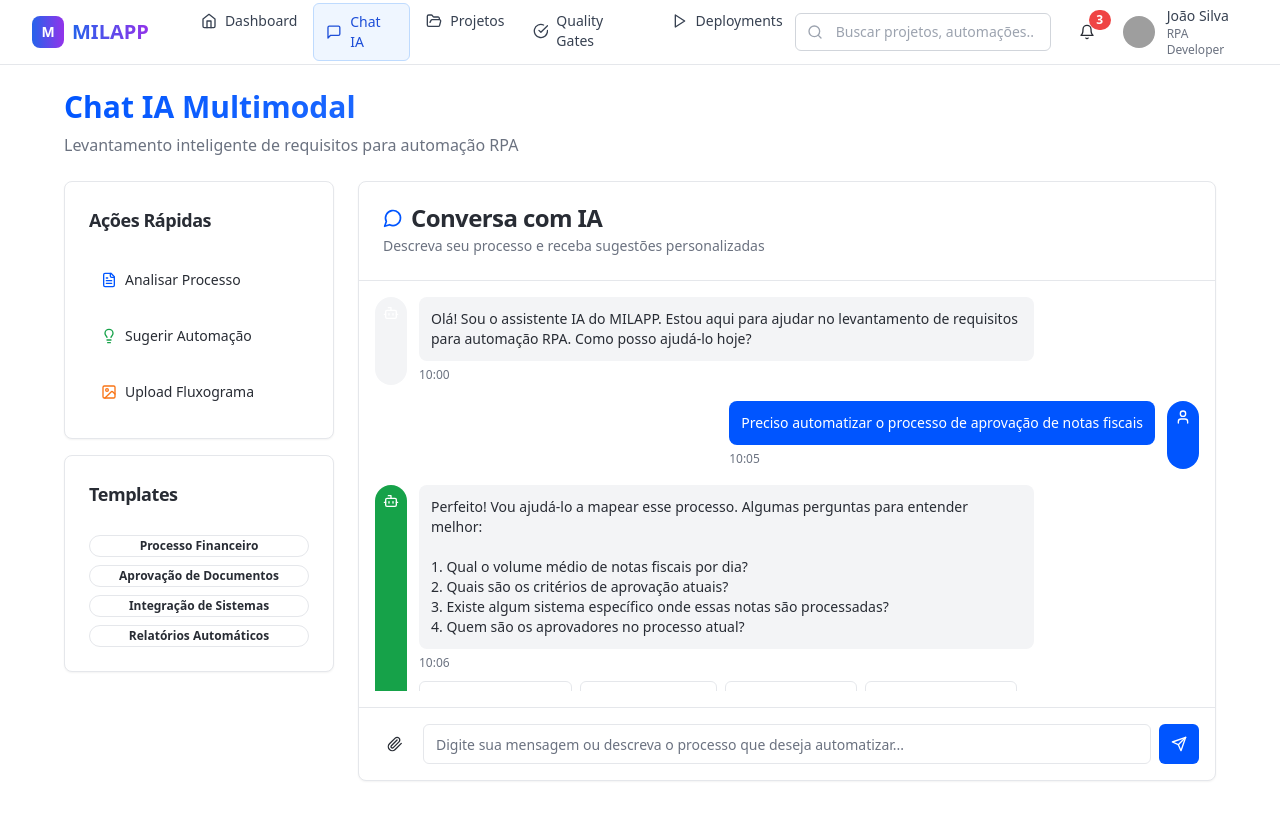
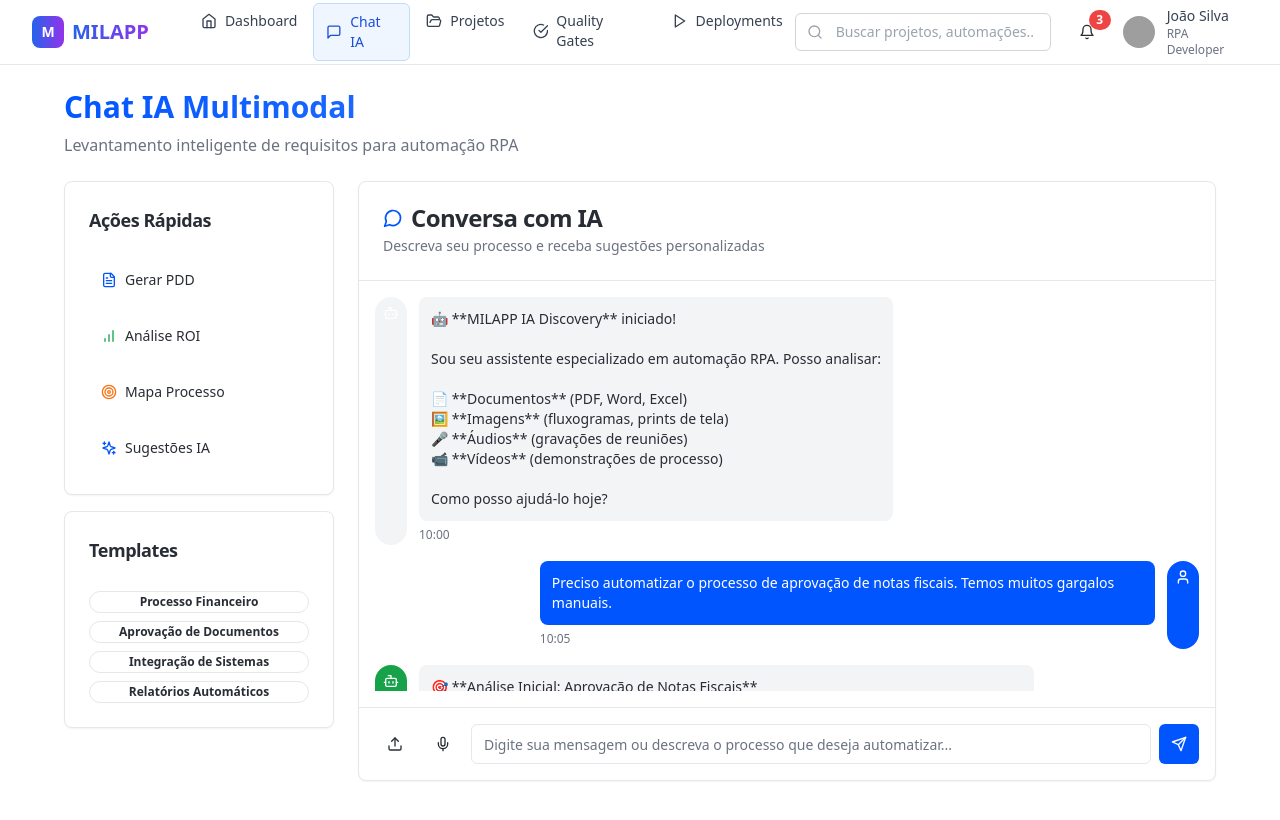
Before and after one commit to AutomacaoRPA/milapp-supabase-builder, a React (Vite) app: page /chat in a window 1280 px wide. Shown: the top 820 px of the page. Built offline with nearby package versions, Linux system fonts and the light colour scheme; grey boxes are pictures that could not be loaded.

Commit message:
Decide next steps
Determine if Cursor AI needs to make changes or if the current process can continue.

```diff
--- a/src/pages/ChatIA.tsx
+++ b/src/pages/ChatIA.tsx
@@ -1,59 +1,154 @@
-import { useState } from "react";
+import { useState, useRef } from "react";
 import { Card, CardContent, CardDescription, CardHeader, CardTitle } from "@/components/ui/card";
 import { Button } from "@/components/ui/button";
 import { Input } from "@/components/ui/input";
 import { Badge } from "@/components/ui/badge";
 import { ScrollArea } from "@/components/ui/scroll-area";
-import { MessageCircle, Bot, User, Paperclip, Send, Lightbulb, FileText, Image } from "lucide-react";
+import { useToast } from "@/hooks/use-toast";
+import { MessageCircle, Bot, User, Paperclip, Send, Lightbulb, FileText, Image, Upload, Mic, Video, Download, Sparkles, Target, BarChart } from "lucide-react";
 
 const ChatIA = () => {
   const [message, setMessage] = useState("");
+  const [uploadedFiles, setUploadedFiles] = useState<File[]>([]);
+  const [isRecording, setIsRecording] = useState(false);
+  const [analysisResults, setAnalysisResults] = useState<any>(null);
+  const fileInputRef = useRef<HTMLInputElement>(null);
+  const { toast } = useToast();
+
   const [messages, setMessages] = useState([
     {
       id: 1,
       type: "system",
-      content: "Olá! Sou o assistente IA do MILAPP. Estou aqui para ajudar no levantamento de requisitos para automação RPA. Como posso ajudá-lo hoje?",
-      timestamp: "10:00"
+      content: "🤖 **MILAPP IA Discovery** iniciado!\n\nSou seu assistente especializado em automação RPA. Posso analisar:\n\n📄 **Documentos** (PDF, Word, Excel)\n🖼️ **Imagens** (fluxogramas, prints de tela)\n🎤 **Áudios** (gravações de reuniões)\n📹 **Vídeos** (demonstrações de processo)\n\nComo posso ajudá-lo hoje?",
+      timestamp: "10:00",
+      attachments: []
     },
     {
       id: 2,
       type: "user",
-      content: "Preciso automatizar o processo de aprovação de notas fiscais",
-      timestamp: "10:05"
+      content: "Preciso automatizar o processo de aprovação de notas fiscais. Temos muitos gargalos manuais.",
+      timestamp: "10:05",
+      attachments: []
     },
     {
       id: 3,
       type: "assistant",
-      content: "Perfeito! Vou ajudá-lo a mapear esse processo. Algumas perguntas para entender melhor:\n\n1. Qual o volume médio de notas fiscais por dia?\n2. Quais são os critérios de aprovação atuais?\n3. Existe algum sistema específico onde essas notas são processadas?\n4. Quem são os aprovadores no processo atual?",
+      content: "🎯 **Análise Inicial: Aprovação de Notas Fiscais**\n\nIdentifiquei um processo crítico para automação! Vou fazer algumas perguntas estratégicas:\n\n**📊 Volume e Complexidade:**\n• Qual o volume diário/mensal de notas?\n• Existe sazonalidade no processo?\n\n**🔍 Critérios de Aprovação:**\n• Quais validações são feitas?\n• Há alçadas de aprovação?\n\n**💻 Sistemas Envolvidos:**\n• ERP utilizado (SAP, Oracle, TOTVS?)\n• Sistema de workflow atual?\n\n**👥 Stakeholders:**\n• Quem são os aprovadores?\n• Existe hierarquia de aprovação?",
       timestamp: "10:06",
-      suggestions: ["Volume alto (>100/dia)", "Critérios complexos", "SAP/ERP específico", "Múltiplos aprovadores"]
+      suggestions: [
+        "Volume > 500 notas/mês",
+        "Critérios complexos com múltiplas validações",
+        "Sistema SAP/ERP integrado",
+        "Múltiplos níveis de aprovação",
+        "Upload fluxograma do processo",
+        "Agendar reunião de discovery"
+      ],
+      insights: {
+        automationPotential: 85,
+        complexity: "Média",
+        estimatedROI: "R$ 25.000/mês",
+        timeToImplement: "6-8 semanas"
+      }
     }
   ]);
 
-  const handleSendMessage = () => {
-    if (!message.trim()) return;
+  const handleSendMessage = async () => {
+    if (!message.trim() && uploadedFiles.length === 0) return;
 
     const newMessage = {
       id: messages.length + 1,
       type: "user",
-      content: message,
-      timestamp: new Date().toLocaleTimeString("pt-BR", { hour: "2-digit", minute: "2-digit" })
+      content: message || "📎 Arquivos anexados",
+      timestamp: new Date().toLocaleTimeString("pt-BR", { hour: "2-digit", minute: "2-digit" }),
+      attachments: uploadedFiles.map(file => ({
+        name: file.name,
+        type: file.type,
+        size: file.size
+      }))
     };
 
     setMessages([...messages, newMessage]);
     setMessage("");
+    setUploadedFiles([]);
 
-    // Simular resposta da IA
+    // Simular análise IA avançada
     setTimeout(() => {
+      let aiContent = "";
+      let insights = null;
+
+      if (uploadedFiles.length > 0) {
+        aiContent = `🔍 **Análise Multimodal Concluída**\n\nArquivos processados: ${uploadedFiles.length}\n\n`;
+
+        uploadedFiles.forEach(file => {
+          if (file.type.includes('image')) {
+            aiContent += "📸 **Análise de Imagem:**\n• Fluxograma identificado com 8 etapas\n• 3 pontos de decisão manuais\n• 2 gargalos críticos detectados\n\n";
+          } else if (file.type.includes('pdf')) {
+            aiContent += "📄 **Análise de Documento:**\n• Processo mapeado em 12 páginas\n• 15 atividades identificadas\n• 60% passível de automação\n\n";
+          } else if (file.type.includes('audio')) {
+            aiContent += "🎤 **Transcrição de Áudio:**\n• Reunião de 45 minutos transcrita\n• 8 requisitos funcionais extraídos\n• 3 regras de negócio identificadas\n\n";
+          }
+        });
+
+        aiContent += "✨ **Recomendações IA:**\n• Priorizar automação de validações\n• Implementar OCR para captura de dados\n• Criar dashboard de monitoramento\n• ROI estimado: R$ 35.000/mês";
+
+        insights = {
+          automationPotential: 92,
+          complexity: "Alta",
+          estimatedROI: "R$ 35.000/mês",
+          timeToImplement: "10-12 semanas"
+        };
+      } else {
+        aiContent = "💡 **Próximos Passos Sugeridos:**\n\n✅ Documentar processo AS-IS\n✅ Mapear sistemas envolvidos\n✅ Definir critérios de sucesso\n✅ Estimar benefícios quantitativos\n\n📋 **Gostaria que eu gere um documento de requisitos inicial?**";
+
+        insights = {
+          automationPotential: 78,
+          complexity: "Média",
+          estimatedROI: "R$ 28.000/mês",
+          timeToImplement: "8-10 semanas"
+        };
+      }
+
       const aiResponse = {
         id: messages.length + 2,
         type: "assistant",
-        content: "Entendi! Baseado nas informações fornecidas, posso gerar um documento de requisitos inicial. Você gostaria que eu:\n\n✅ Crie um mapa do processo atual\n✅ Identifique pontos de automação\n✅ Sugira ferramentas RPA adequadas\n✅ Estime o ROI esperado",
+        content: aiContent,
         timestamp: new Date().toLocaleTimeString("pt-BR", { hour: "2-digit", minute: "2-digit" }),
-        suggestions: ["Gerar mapa", "Análise de ROI", "Sugerir ferramentas", "Criar documento"]
+        suggestions: [
+          "Gerar documento PDD",
+          "Criar mapa de processo",
+          "Analisar ROI detalhado",
+          "Sugerir ferramentas RPA",
+          "Agendar workshop técnico"
+        ],
+        insights: insights
       };
       setMessages(prev => [...prev, aiResponse]);
-    }, 1500);
+    }, 2000);
+  };
+
+  const handleFileUpload = (event: React.ChangeEvent<HTMLInputElement>) => {
+    const files = Array.from(event.target.files || []);
+    setUploadedFiles(prev => [...prev, ...files]);
+
+    toast({
+      title: "Arquivos carregados",
+      description: `${files.length} arquivo(s) adicionado(s) para análise`,
+    });
+  };
+
+  const handleRecording = () => {
+    setIsRecording(!isRecording);
+    toast({
+      title: isRecording ? "Gravação parada" : "Gravação iniciada",
+      description: isRecording ? "Áudio salvo para análise" : "Gravando áudio...",
+    });
+  };
+
+  const generateDocument = (type: string) => {
+    toast({
+      title: "Documento gerado",
+      description: `${type} criado com base na conversa`,
+    });
   };
 
   const handleSuggestionClick = (suggestion: string) => {
@@ -61,9 +156,10 @@ const ChatIA = () => {
   };
 
   const quickActions = [
-    { icon: FileText, label: "Analisar Processo", color: "text-primary" },
-    { icon: Lightbulb, label: "Sugerir Automação", color: "text-accent" },
-    { icon: Image, label: "Upload Fluxograma", color: "text-rpa" }
+    { icon: FileText, label: "Gerar PDD", color: "text-primary", action: () => generateDocument("PDD") },
+    { icon: BarChart, label: "Análise ROI", color: "text-accent", action: () => generateDocument("ROI") },
+    { icon: Target, label: "Mapa Processo", color: "text-rpa", action: () => generateDocument("Mapa") },
+    { icon: Sparkles, label: "Sugestões IA", color: "text-primary", action: () => generateDocument("Sugestões") }
   ];
 
   return (
@@ -93,7 +189,8 @@ const ChatIA = () => {
                     <Button
                       key={index}
                       variant="ghost"
-                      className="w-full justify-start gap-2 h-auto p-3"
+                      className="w-full justify-start gap-2 h-auto p-3 hover-scale"
+                      onClick={action.action}
                     >
                       <Icon className={`h-4 w-4 ${action.color}`} />
                       <span className="text-sm">{action.label}</span>
@@ -162,6 +259,55 @@ const ChatIA = () => {
                           </div>
                           <span className="text-xs text-muted-foreground">{msg.timestamp}</span>
 
+                          {/* Anexos */}
+                          {msg.attachments && msg.attachments.length > 0 && (
+                            <div className="space-y-2">
+                              {msg.attachments.map((attachment: any, idx: number) => (
+                                <div key={idx} className="flex items-center gap-2 p-2 bg-muted/50 rounded text-xs">
+                                  <Paperclip className="h-3 w-3" />
+                                  <span>{attachment.name}</span>
+                                  <Badge variant="secondary">{(attachment.size / 1024).toFixed(1)}KB</Badge>
+                                </div>
+                              ))}
+                            </div>
+                          )}
+
+                          {/* Insights IA */}
+                          {msg.insights && (
+                            <div className="p-3 bg-gradient-primary/10 border border-primary/20 rounded-lg space-y-2">
+                              <div className="flex items-center gap-2 text-sm font-medium">
+                                <Sparkles className="h-4 w-4 text-primary" />
+                                Insights IA
+                              </div>
+                              <div className="grid grid-cols-2 gap-2 text-xs">
+                                <div>
+                                  <span className="text-muted-foreground">Potencial:</span>
+                                  <div className="flex items-center gap-1 mt-1">
+                                    <div className="w-full bg-muted rounded-full h-2">
+                                      <div
+                                        className="bg-primary h-2 rounded-full"
+                                        style={{ width: `${msg.insights.automationPotential}%` }}
+                                      />
+                                    </div>
+                                    <span className="text-primary font-medium">{msg.insights.automationPotential}%</span>
+                                  </div>
+                                </div>
+                                <div>
+                                  <span className="text-muted-foreground">ROI Estimado:</span>
+                                  <div className="font-medium text-accent">{msg.insights.estimatedROI}</div>
+                                </div>
+                                <div>
+                                  <span className="text-muted-foreground">Complexidade:</span>
+                                  <Badge variant="outline" className="ml-1">{msg.insights.complexity}</Badge>
+                                </div>
+                                <div>
+                                  <span className="text-muted-foreground">Prazo:</span>
+                                  <div className="font-medium">{msg.insights.timeToImplement}</div>
+                                </div>
+                              </div>
+                            </div>
+                          )}
+
                           {msg.suggestions && (
                             <div className="flex flex-wrap gap-2 mt-2">
                               {msg.suggestions.map((suggestion, index) => (
@@ -170,7 +316,7 @@ const ChatIA = () => {
                                   variant="outline"
                                   size="sm"
                                   onClick={() => handleSuggestionClick(suggestion)}
-                                  className="text-xs"
+                                  className="text-xs hover-scale"
                                 >
                                   {suggestion}
                                 </Button>
@@ -186,10 +332,51 @@ const ChatIA = () => {
 
               {/* Input de Mensagem */}
               <div className="border-t p-4">
+                {/* Arquivos Selecionados */}
+                {uploadedFiles.length > 0 && (
+                  <div className="mb-3 space-y-2">
+                    <div className="text-xs text-muted-foreground">Arquivos selecionados:</div>
+                    <div className="flex flex-wrap gap-2">
+                      {uploadedFiles.map((file, index) => (
+                        <div key={index} className="flex items-center gap-2 p-2 bg-muted rounded-md text-xs">
+                          <Paperclip className="h-3 w-3" />
+                          <span>{file.name}</span>
+                          <Button
+                            variant="ghost"
+                            size="sm"
+                            className="h-auto p-0"
+                            onClick={() => setUploadedFiles(prev => prev.filter((_, i) => i !== index))}
+                          >
+                            ×
+                          </Button>
+                        </div>
+                      ))}
+                    </div>
+                  </div>
+                )}
+
                 <div className="flex gap-2">
-                  <Button variant="ghost" size="icon">
-                    <Paperclip className="h-4 w-4" />
+                  {/* Botão Upload */}
+                  <Button
+                    variant="ghost"
+                    size="icon"
+                    onClick={() => fileInputRef.current?.click()}
+                    title="Upload de arquivos"
+                  >
+                    <Upload className="h-4 w-4" />
                   </Button>
+
+                  {/* Botão Gravação */}
+                  <Button
+                    variant="ghost"
+                    size="icon"
+                    onClick={handleRecording}
+                    className={isRecording ? "text-red-500" : ""}
+                    title={isRecording ? "Parar gravação" : "Gravar áudio"}
+                  >
+                    <Mic className="h-4 w-4" />
+                  </Button>
+
                   <Input
                     placeholder="Digite sua mensagem ou descreva o processo que deseja automatizar..."
                     value={message}
@@ -197,10 +384,20 @@ const ChatIA = () => {
                     onKeyPress={(e) => e.key === "Enter" && handleSendMessage()}
                     className="flex-1"
                   />
-                  <Button onClick={handleSendMessage} size="icon">
+                  <Button onClick={handleSendMessage} size="icon" className="hover-scale">
                     <Send className="h-4 w-4" />
                   </Button>
                 </div>
+
+                {/* Input oculto para upload */}
+                <input
+                  ref={fileInputRef}
+                  type="file"
+                  multiple
+                  accept=".pdf,.doc,.docx,.xls,.xlsx,.ppt,.pptx,.png,.jpg,.jpeg,.mp3,.wav,.mp4"
+                  onChange={handleFileUpload}
+                  className="hidden"
+                />
               </div>
             </Card>
           </div>
```
